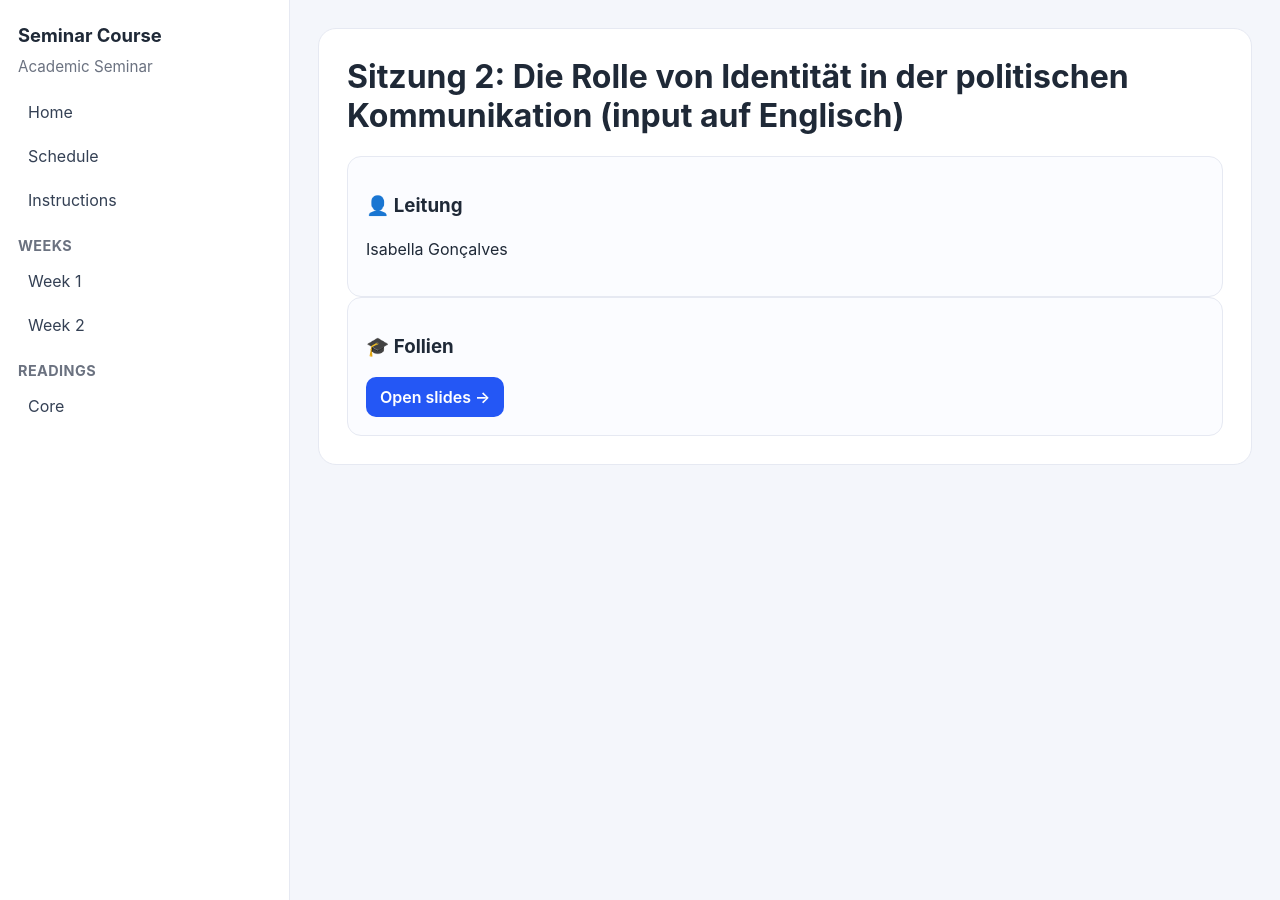
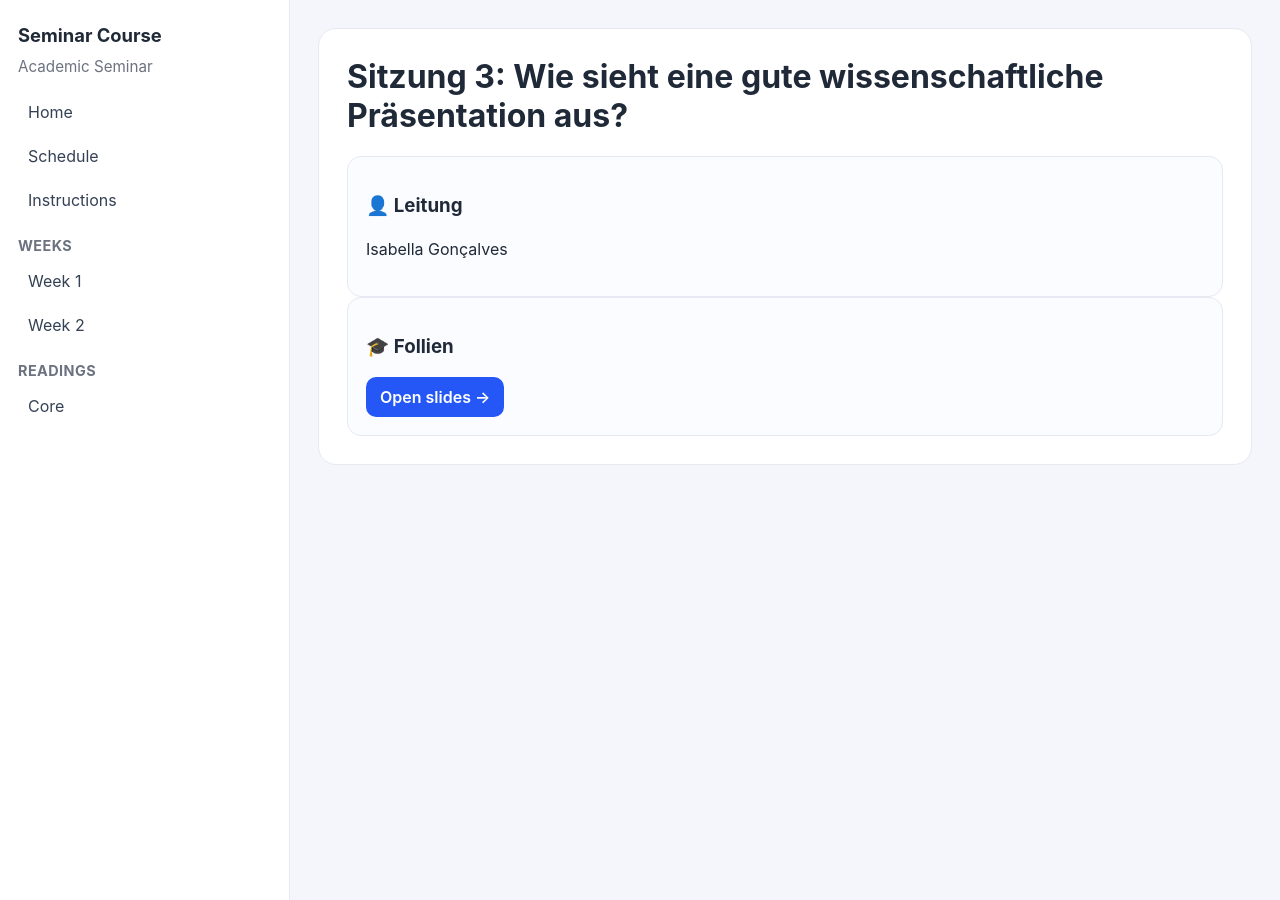
Before and after one commit to bellasgon/SeminarC_Sommer, a Jekyll site: the page built from seminars/week03.md, in a window 1280 px wide. Built offline with Jekyll 4.4.1, drawn with Linux system fonts in a browser that asks for light colours.

Commit message:
Update session title and content for Week 3

```diff
--- a/seminars/week03.md
+++ b/seminars/week03.md
@@ -4,7 +4,7 @@ title: Week 2
 instructor_slides: ""
 ---
 
-# Sitzung 2: Die Rolle von Identität in der politischen Kommunikation (input auf Englisch)
+# Sitzung 3: Wie sieht eine gute wissenschaftliche Präsentation aus?
 
 <div class="card">
   <h3>👤 Leitung</h3>
```
